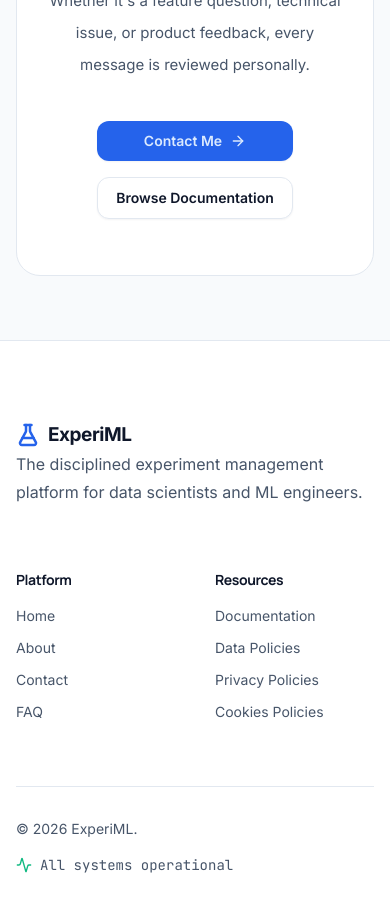
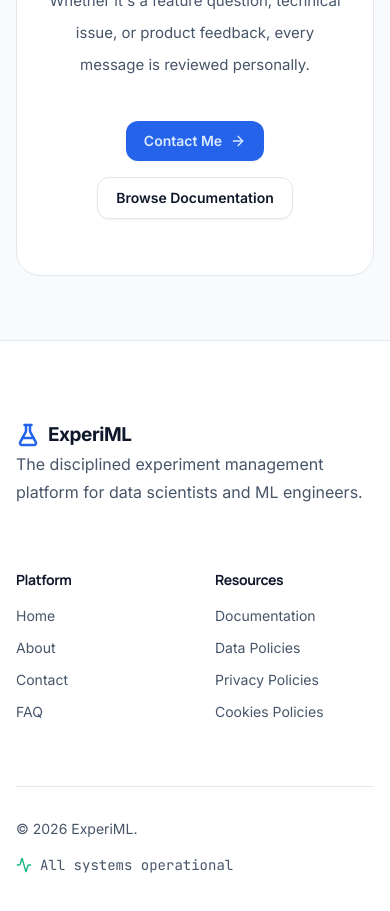
Before and after one commit to Dhairya-Dave-0204/ExperiML, a React (Vite) app in the folder frontend/: page /faq in a window 390 px wide. Shown: the part 1860-2771 px from the top of the page. Built offline with nearby package versions, Linux system fonts and the light colour scheme; no server answers.

Commit message:
Animate the faq cta

```diff
--- a/frontend/src/components/shared/FAQ/FAQCTA/FaqCta.jsx
+++ b/frontend/src/components/shared/FAQ/FAQCTA/FaqCta.jsx
@@ -1,49 +1,99 @@
+import { motion } from "framer-motion";
 import { Link } from "react-router-dom";
 
-import { ROUTES } from "@/constants/routes"
+import { ROUTES } from "@/constants/routes";
+import { PrimaryButton, SecondaryButton } from "@/components/components.index";
 
-import { PrimaryButton, SecondaryButton } from "@/components/components.index"
+import {
+  sectionReveal,
+  fadeLeft,
+  fadeUp,
+  staggerFast,
+  buttonHover,
+  buttonTap,
+  defaultViewport,
+  sectionViewport,
+} from "@/animations/animations.index";
 
 function FaqCta() {
   return (
-    <section className="py-16 border-t border-border md:py-24 bg-surface-soft">
+    <motion.section
+      className="py-16 border-t border-border md:py-24 bg-surface-soft"
+      variants={sectionReveal}
+      initial="hidden"
+      whileInView="visible"
+      viewport={sectionViewport}
+    >
       <div className="container-custom">
-        <div
+        <motion.div
+          variants={fadeLeft}
+          initial="hidden"
+          whileInView="visible"
+          viewport={defaultViewport}
           className="relative px-8 overflow-hidden border rounded-3xl border-border bg-surface py-14 md:px-16 md:py-16"
         >
           {/* Ambient Background */}
-
           <div className="absolute inset-0 pointer-events-none">
             <div className="absolute w-56 h-56 rounded-full -top-24 left-16 bg-primary/5 blur-3xl" />
 
             <div className="absolute w-56 h-56 rounded-full -bottom-24 right-10 bg-secondary/5 blur-3xl" />
           </div>
 
-          <div className="relative flex flex-col items-center max-w-4xl mx-auto text-center">
-            <div className="inline-flex items-center gap-2 px-3 py-1 mb-5 font-mono text-xs font-semibold tracking-wider uppercase rounded-full bg-primary-soft text-primary">
+          <motion.div
+            variants={staggerFast}
+            initial="hidden"
+            whileInView="visible"
+            viewport={defaultViewport}
+            className="relative flex flex-col items-center max-w-4xl mx-auto text-center"
+          >
+            <motion.div
+              variants={fadeUp}
+              className="inline-flex items-center gap-2 px-3 py-1 mb-5 font-mono text-xs font-semibold tracking-wider uppercase rounded-full bg-primary-soft text-primary"
+            >
               <span className="h-1.5 w-1.5 rounded-full bg-primary" />
               Need Support?
-            </div>
+            </motion.div>
 
-            <h2 className="text-3xl font-bold tracking-tight font-heading text-text md:text-4xl">
+            <motion.h2
+              variants={fadeUp}
+              className="text-3xl font-bold tracking-tight font-heading text-text md:text-4xl"
+            >
               Need a more specific answer?
-            </h2>
+            </motion.h2>
 
-            <p className="mt-5 max-w-2xl text-[15px] leading-8 text-text-secondary">
+            <motion.p
+              variants={fadeUp}
+              className="mt-5 max-w-2xl text-[15px] leading-8 text-text-secondary"
+            >
               If you couldn't find what you were looking for, feel free to get
               in touch. Whether it's a feature question, technical issue, or
               product feedback, every message is reviewed personally.
-            </p>
+            </motion.p>
 
-            <div className="flex flex-col gap-4 mt-10 sm:flex-row">
-              <PrimaryButton Element={Link} text={"Contact Me"} to={ROUTES.CONTACT} />
+            <motion.div
+              variants={fadeUp}
+              className="flex flex-col gap-4 mt-10 sm:flex-row"
+            >
+              <motion.div whileHover={buttonHover} whileTap={buttonTap}>
+                <PrimaryButton
+                  Element={Link}
+                  text="Contact Me"
+                  to={ROUTES.CONTACT}
+                />
+              </motion.div>
 
-              <SecondaryButton Element={Link} text={"Browse Documentation"} to={ROUTES.DOCS} />
-            </div>
-          </div>
-        </div>
+              <motion.div whileHover={buttonHover} whileTap={buttonTap}>
+                <SecondaryButton
+                  Element={Link}
+                  text="Browse Documentation"
+                  to={ROUTES.DOCS}
+                />
+              </motion.div>
+            </motion.div>
+          </motion.div>
+        </motion.div>
       </div>
-    </section>
+    </motion.section>
   );
 }
 
```
